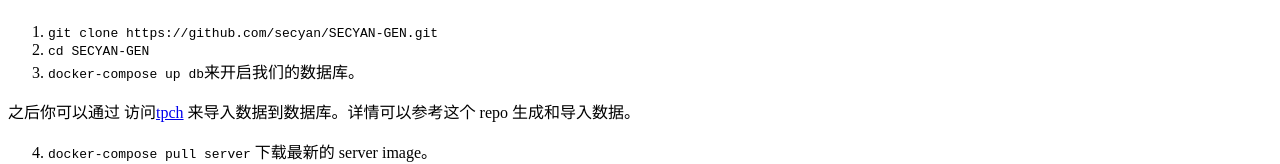
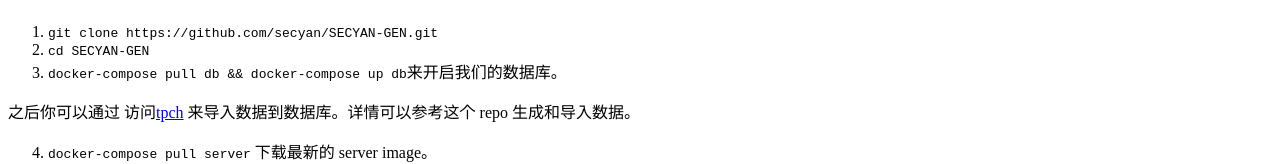
Before and after one commit to sirily11/secyan_gen_docs, a Next.js app: page /docs/introduction/installation.zh-CN in a window 1280 px wide. Shown: the part 743-907 px from the top of the page. Built offline with nearby package versions, Linux system fonts and the light colour scheme.

Commit message:
update document

```diff
--- a/pages/docs/introduction/installation.zh-CN.mdx
+++ b/pages/docs/introduction/installation.zh-CN.mdx
@@ -43,7 +43,7 @@ import Callout from 'nextra-theme-docs/callout'
 
 1. `git clone https://github.com/secyan/SECYAN-GEN.git`
 2. `cd SECYAN-GEN`
-3. `docker-compose up db`来开启我们的数据库。
+3. `docker-compose pull db && docker-compose up db`来开启我们的数据库。
 
 之后你可以通过 访问[tpch](https://github.com/gregrahn/tpch-kit.git)
 来导入数据到数据库。详情可以参考这个 repo 生成和导入数据。
```
